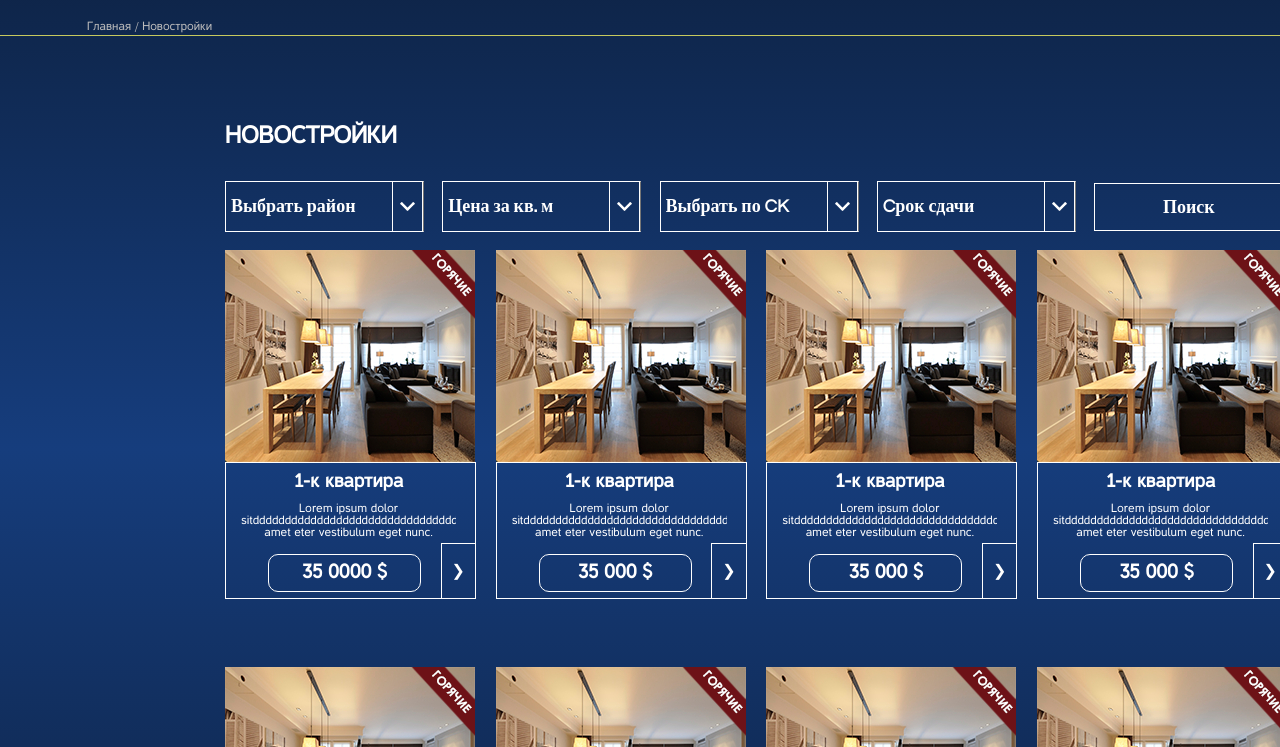
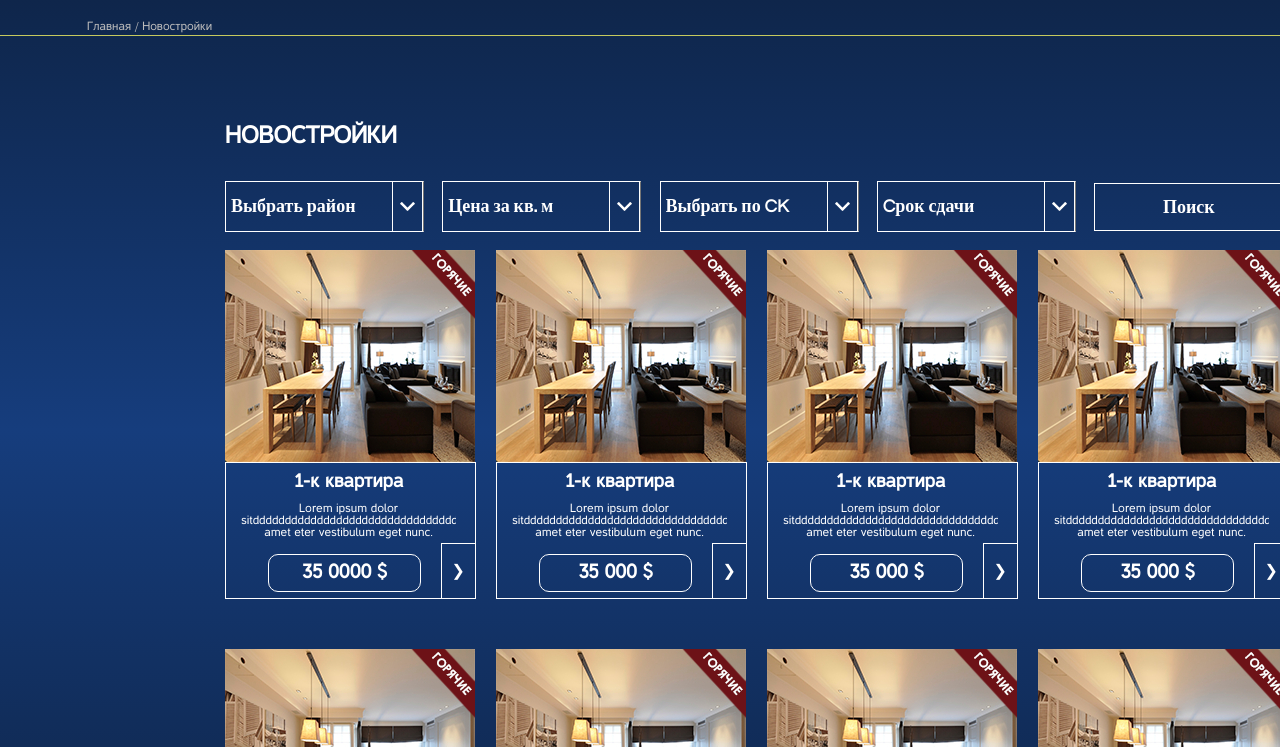
Before and after one commit to Aleksnonsense/REHOUSE, a plain HTML site: page novostroy.html in a window 1280 px wide. Shown: the part 205-952 px from the top of the page. Drawn offline with Linux system fonts and the light colour scheme; files whose address does not match are found by name.

```diff
--- a/style.css
+++ b/style.css
@@ -990,26 +990,21 @@ color: #25406a;
 }
 
 
-
-
-
-
 .products {
 	margin-left: 225px;
 	margin-top: 18px;
 }
-
 .products .prods {
 	display: flex;
 	flex-direction: row;
 	flex-wrap: wrap;
-justify-content: space-between;
 
 	position: relative;
-	width: 1063px;
+	width: 1100px;
 }
 .products .prods li {
-	margin-bottom: 68px;
+	margin-bottom: 50px;
+	margin-right: 20px;
 }
 .products .prods .redimg {
 	position: absolute;
```
